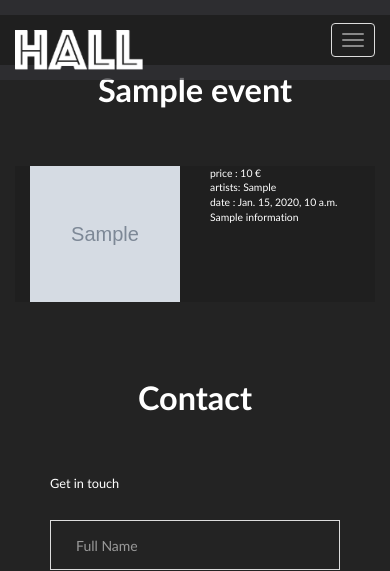
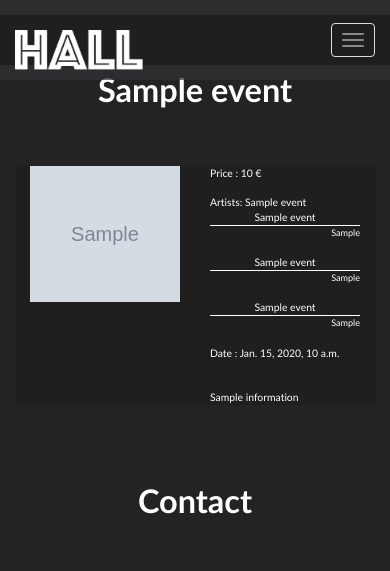
Before and after one commit to andro19951/eventwebsite, a Django app: template music/templates/detail.html in a window 390 px wide. Shown: the top 571 px of the page. Run offline with Django 3.2, Linux system fonts and the light colour scheme; the template is opened without the code that fills it: most values are stand-ins (such as "Sample title", 1, 10 or a date in 2020); grey boxes marked "Sample" are stand-in pictures; some libraries are stand-ins or nearby versions.

Commit message:
better parsing for both details and index

```diff
--- a/music/static/assets/css/style.css
+++ b/music/static/assets/css/style.css
@@ -270,10 +270,10 @@ ul{
     margin:0 !important;
 }
 .fluid-blocks-col {
-    padding: 70px 40px 0 80px;
+    padding: 0 40px 0 80px;
 }
 .fluid-blocks-col-right {
-    padding: 70px 80px 0 40px;
+    padding: 0px 80px 0 40px;
 }
 /*
 Separator
@@ -765,25 +765,22 @@ input::-ms-input-placeholder {
     width: 90%;
     height: 88%;
     background-color: #1f1f1f;
-    padding: 90px 0px 0px 0px;
+    padding: 0px 0px 0px 0px;
 }
 .centeringthisshit{
     text-align: center;
 }
-.info{
-    color:white;
-    text-align: center;
-    border-bottom: 1px solid white;
-}
+
+
 .mixi_portfolio_overlay .overflow_hover_text i{
     color:#fff;
     font-size: 0.875rem;
     width:35px;
     height: 35px;
     display: inline-block;
-    line-height: 35px;
+    line-height: 25px;
     text-align: center;
-
+    padding: 0;
 }
 .mixi_portfolio_overlay .overflow_hover_text i:hover{
     color:#fff;
@@ -990,3 +987,18 @@ input::-ms-input-placeholder {
 .col-md-3{
   width:30%;
   }
+
+.info{
+    padding: 0;
+    margin: 0;
+    color:white;
+    text-align: center;
+    border-bottom: 1px solid white;
+}
+.artistinfo{
+    padding: 0;
+    margin: 0;
+    color:white;
+    text-align: right;
+    size: 0.2em;
+}
--- a/music/templates/detail.html
+++ b/music/templates/detail.html
@@ -96,10 +96,25 @@
 
                             <div class="col-xs-6  " >
                                 <ul>
-                                    <li>price : {{ event.event_tkPrice }} € </li>
-                                    <li>artists: {{ event.event_artist }}  </li>
-                                    <li>date : {{ event.time }}  </li>
+                                    <li>Price : {{ event.event_tkPrice }} € </li>
+                                    <br>
+                                    <li>Artists: {{ event.event_stage1_name }}  </li>
+                                                                      <li class="info">{{ event.event_stage1_name }}</li>
+                                            {% for i in event.event_stage1_artists  %}
+                                                                                        <p class="artistinfo">{{ i }}<p>
+                                            {% endfor %}
+                                          <li class="info">{{ event.event_stage2_name }}</li>
+                                            {% for i in event.event_stage2_artists  %}
+                                                                                        <p class="artistinfo">{{ i }}<p>
+                                            {% endfor %}
+                                          <li class="info">{{ event.event_stage3_name }}</li>
+                                            {% for i in event.event_stage3_artists  %}
+                                                                                        <p class="artistinfo">{{ i }}<p>
+                                            {% endfor %}
 
+                                    <li>Date : {{ event.time }}  </li>
+                                    <br>
+                                    <br>
                                     <li>{{ event.information }}  </li>
                                 </ul>
                             </div>
```
Also changed, not shown: music/static/assets/css/responsive.css (+18 -9 lines), music/templates/index.html (+12 -5 lines), music/views.py (+10 -3 lines).
